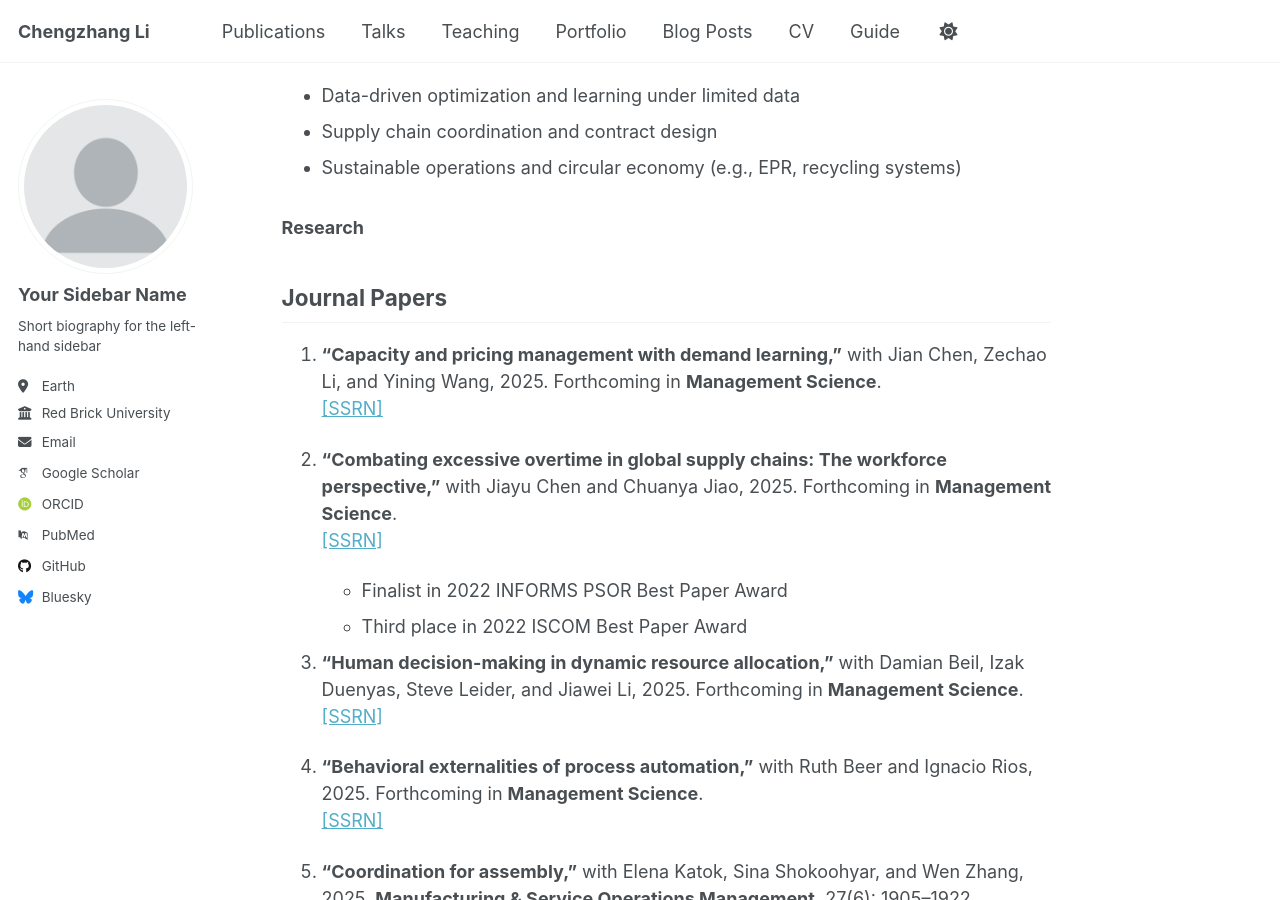
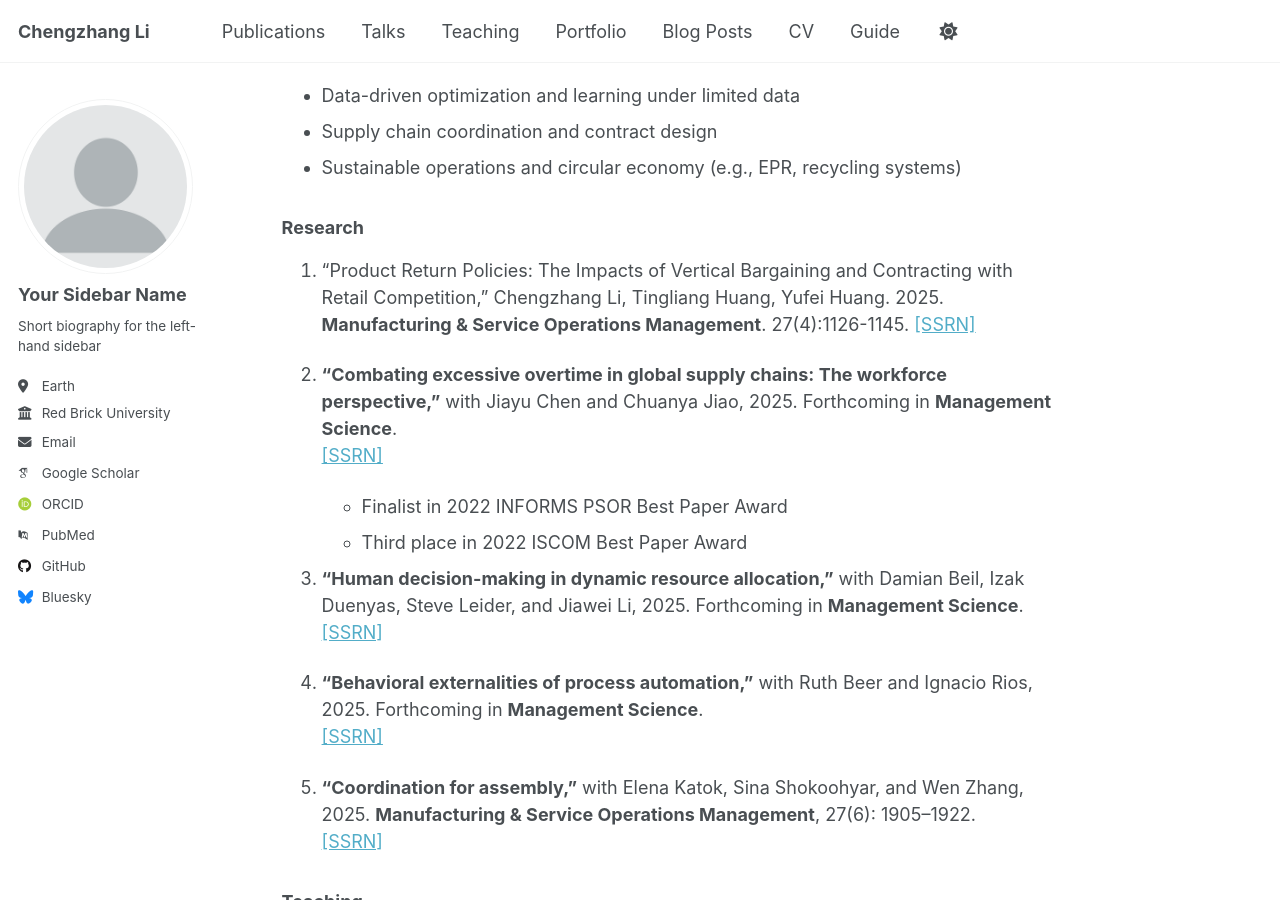
Before and after one commit to li-chengzhang/li-chengzhang.github.io, a Jekyll site: the page built from _pages/about.md, in a window 1280 px wide and 900 px high, scrolled down 318 px. Built offline with Jekyll 4.4.1, drawn with Linux system fonts in a browser that asks for light colours; some web fonts are replaced; a script that is not in the unit is left out.

Commit message:
Update about.md

```diff
--- a/_pages/about.md
+++ b/_pages/about.md
@@ -16,12 +16,9 @@ My research lies at the intersection of operations management, data-driven decis
 
 ### Research
 
-## Journal Papers
-
-1. **“Capacity and pricing management with demand learning,”**
-   with Jian Chen, Zechao Li, and Yining Wang, 2025.
-   Forthcoming in **Management Science**.
-   [[SSRN]](https://ssrn.com/xxxx)
+1. “Product Return Policies: The Impacts of Vertical Bargaining and Contracting with Retail Competition,”
+   Chengzhang Li, Tingliang Huang, Yufei Huang. 2025.  **Manufacturing & Service Operations Management**. 27(4):1126-1145.
+   [[SSRN]](https://papers.ssrn.com/sol3/papers.cfm?abstract_id=5182639)
 
 2. **“Combating excessive overtime in global supply chains: The workforce perspective,”**
    with Jiayu Chen and Chuanya Jiao, 2025.
```
